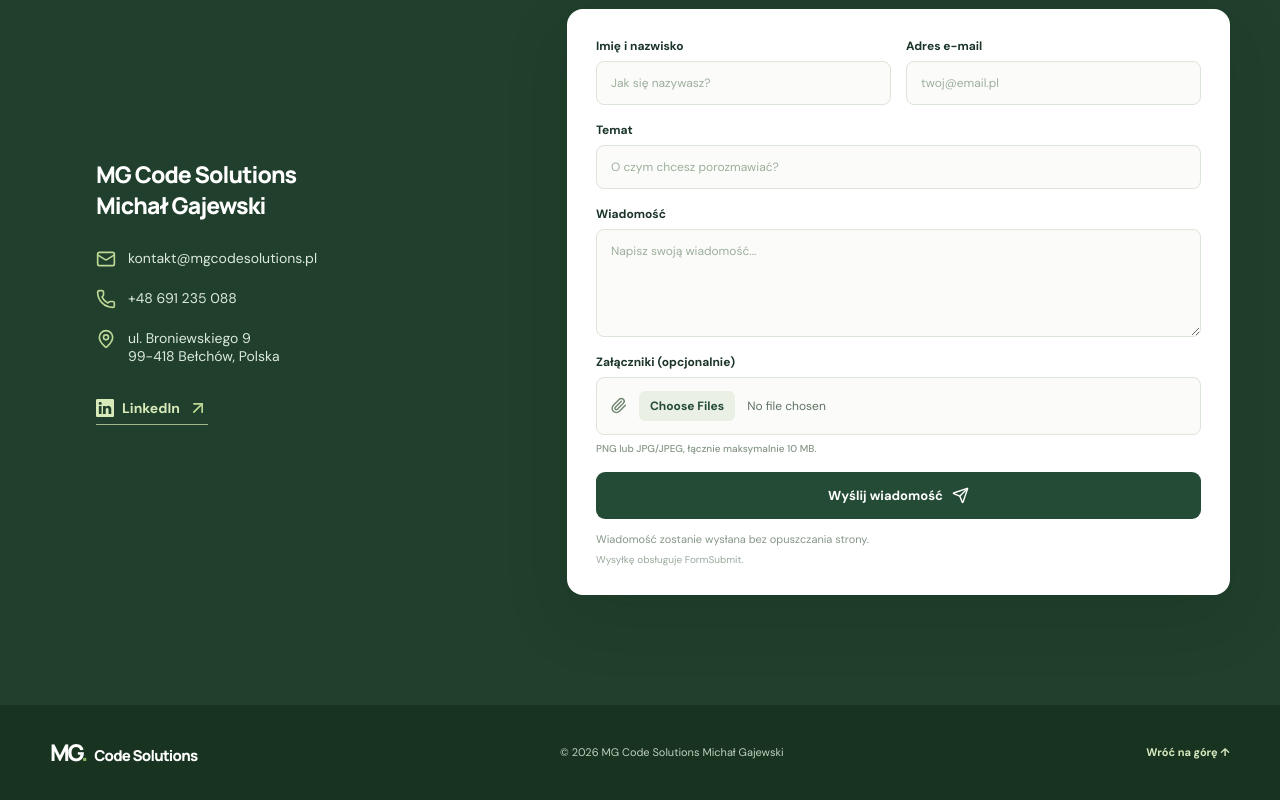
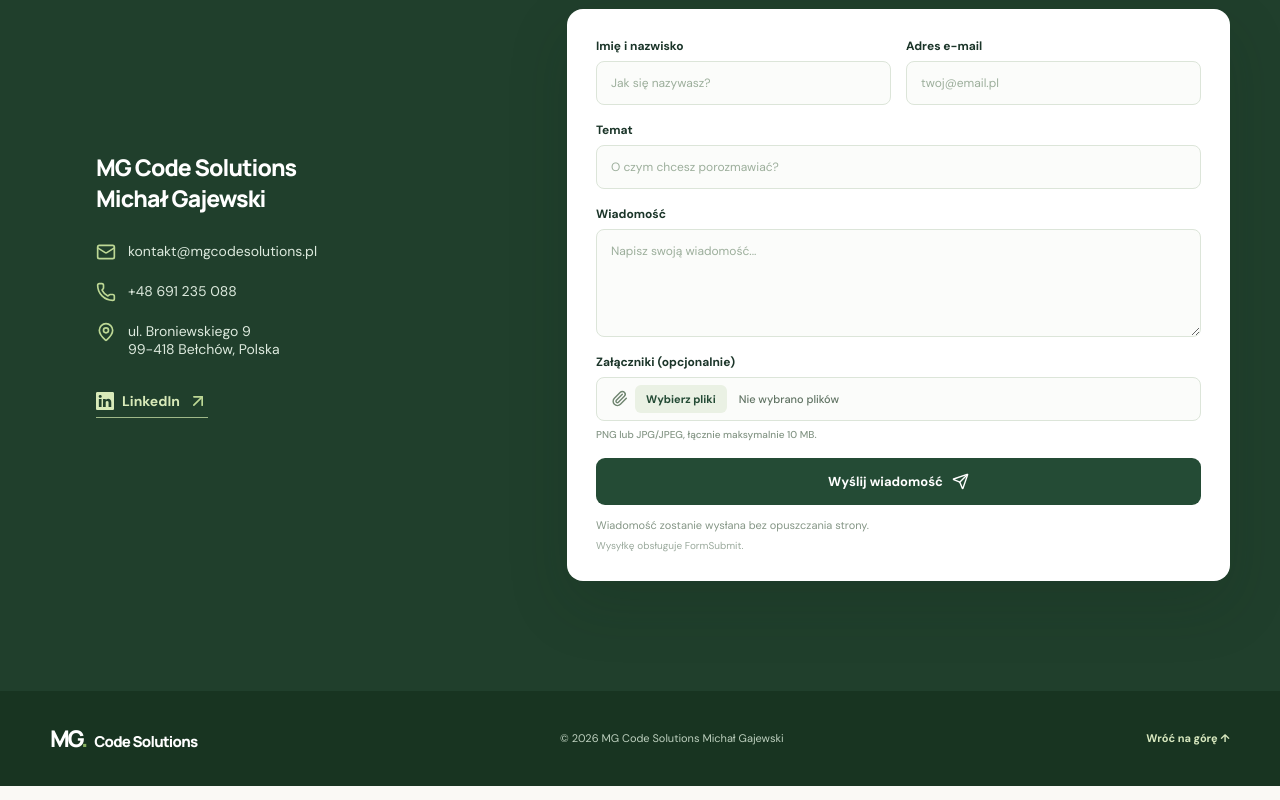
Before and after one commit to mgcodesolutionsmichalgajewski/portfolio, a React (Vite) app: page / in a window 1280 px wide. Shown: the part 4949-5749 px from the top of the page. Built offline with nearby package versions, Linux system fonts and the light colour scheme.

Commit message:
fix: localize attachment file picker

```diff
--- a/src/components/Contact.tsx
+++ b/src/components/Contact.tsx
@@ -9,6 +9,7 @@ export default function Contact() {
   const attachmentInputRef = useRef<HTMLInputElement>(null);
   const [sendStatus, setSendStatus] = useState<'idle' | 'sending' | 'sent' | 'error'>('idle');
   const [attachmentError, setAttachmentError] = useState('');
+  const [selectedAttachments, setSelectedAttachments] = useState<File[]>([]);
 
   const validateAttachments = (files: File[]) => {
     const selectedFiles = files.filter((file) => file.name);
@@ -164,11 +165,25 @@ export default function Contact() {
                   accept="image/png,image/jpeg,.png,.jpg,.jpeg"
                   multiple
                   onChange={(event) => {
-                    const error = validateAttachments(Array.from(event.currentTarget.files ?? []));
+                    const files = Array.from(event.currentTarget.files ?? []);
+                    const error = validateAttachments(files);
                     setAttachmentError(error);
-                    if (error) event.currentTarget.value = '';
+                    if (error) {
+                      event.currentTarget.value = '';
+                      setSelectedAttachments([]);
+                      return;
+                    }
+                    setSelectedAttachments(files);
                   }}
                 />
+                <span className="attachment-button-text">{t('contact.chooseFiles')}</span>
+                <span className="attachment-selection">
+                  {selectedAttachments.length === 0
+                    ? t('contact.noFilesSelected')
+                    : selectedAttachments.length === 1
+                      ? selectedAttachments[0].name
+                      : t('contact.selectedFilesCount', { count: selectedAttachments.length })}
+                </span>
               </span>
               <small>{t('contact.attachmentHint')}</small>
               {attachmentError && <span className="attachment-error">{attachmentError}</span>}
@@ -190,6 +205,7 @@ export default function Contact() {
               if (sendStatus !== 'sending') return;
               setSendStatus('sent');
               setAttachmentError('');
+              setSelectedAttachments([]);
               formRef.current?.reset();
               formRef.current
                 ?.querySelectorAll('.generated-attachment')
--- a/src/i18n/en.ts
+++ b/src/i18n/en.ts
@@ -127,6 +127,9 @@ export const en = {
     messagePlaceholder: 'Write your message...',
     attachment: 'Attachments (optional)',
     attachmentHint: 'PNG or JPG/JPEG, up to 10 MB in total.',
+    chooseFiles: 'Choose files',
+    noFilesSelected: 'No files selected',
+    selectedFilesCount: 'Selected files: {{count}}',
     attachmentTypeError: 'Only PNG and JPG/JPEG files are allowed.',
     attachmentSizeError: 'The total file size cannot exceed 10 MB.',
     deliveryFrame: 'Form delivery service response',
--- a/src/i18n/pl.ts
+++ b/src/i18n/pl.ts
@@ -127,6 +127,9 @@ export const pl = {
     messagePlaceholder: 'Napisz swoją wiadomość...',
     attachment: 'Załączniki (opcjonalnie)',
     attachmentHint: 'PNG lub JPG/JPEG, łącznie maksymalnie 10 MB.',
+    chooseFiles: 'Wybierz pliki',
+    noFilesSelected: 'Nie wybrano plików',
+    selectedFilesCount: 'Wybrane pliki: {{count}}',
     attachmentTypeError: 'Dozwolone są wyłącznie pliki PNG i JPG/JPEG.',
     attachmentSizeError: 'Łączny rozmiar plików nie może przekraczać 10 MB.',
     deliveryFrame: 'Odpowiedź usługi wysyłającej formularz',
--- a/src/styles.css
+++ b/src/styles.css
@@ -850,6 +850,13 @@ h2 {
   position: relative; /* Tworzy punkt odniesienia dla ikony spinacza. */
   display: flex; /* Pozwala polu pliku wykorzystać całą szerokość formularza. */
   align-items: center; /* Wyrównuje ikonę do środka kontrolki. */
+  min-width: 0; /* Pozwala skrócić długą nazwę pliku bez poszerzania formularza. */
+  min-height: 44px; /* Zachowuje wysokość zgodną z pozostałymi polami formularza. */
+  overflow: hidden; /* Utrzymuje niewidoczne pole i tekst wewnątrz zaokrąglonych krawędzi. */
+  border: 1px solid #dce5d9; /* Nadaje kontrolce takie samo obramowanie jak pozostałym polom. */
+  border-radius: 8px; /* Dopasowuje kształt wyboru plików do reszty formularza. */
+  background: #fbfcfa; /* Ujednolica tło kontrolki z polami tekstowymi. */
+  cursor: pointer; /* Informuje, że kliknięcie otwiera systemowy wybór plików. */
 }
 .attachment-control svg {
   position: absolute; /* Umieszcza ikonę wewnątrz pola bez zmiany jego szerokości. */
@@ -859,20 +866,39 @@ h2 {
   pointer-events: none; /* Pozwala kliknąć pole również bezpośrednio na ikonie. */
 }
 .attachment-control input {
-  padding-left: 42px; /* Zostawia miejsce na ikonę przed nazwą wybranego pliku. */
-  color: #607363; /* Zapewnia czytelny kolor nazwy załącznika. */
+  position: absolute; /* Nakłada natywne pole na całą własną kontrolkę wyboru plików. */
+  inset: 0; /* Rozciąga klikalne pole do wszystkich krawędzi kontrolki. */
+  z-index: 2; /* Utrzymuje natywny mechanizm wyboru plików nad warstwą wizualną. */
+  width: 100%; /* Pozwala kliknąć dowolne miejsce kontrolki. */
+  height: 100%; /* Obejmuje kliknięciem pełną wysokość kontrolki. */
+  padding: 0; /* Usuwa odstępy natywnego pola, które nie jest wizualnie wyświetlane. */
+  border: 0; /* Usuwa obramowanie natywnego pola ukrytego pod własnym wyglądem. */
+  opacity: 0; /* Ukrywa tekst generowany przez system i przeglądarkę. */
   cursor: pointer; /* Informuje kursorem o możliwości wyboru pliku. */
 }
-.attachment-control input::file-selector-button {
-  margin-right: 12px; /* Oddziela przycisk wyboru od nazwy pliku. */
-  padding: 7px 11px; /* Zapewnia wygodny obszar kliknięcia przycisku systemowego. */
-  border: 0; /* Usuwa domyślne obramowanie przycisku wyboru. */
+.attachment-button-text {
+  flex: none; /* Zachowuje pełną treść przycisku niezależnie od długości nazwy pliku. */
+  margin-left: 38px; /* Zostawia miejsce na ikonę spinacza po lewej stronie. */
+  padding: 7px 11px; /* Zapewnia tekstowi przycisku wygodny odstęp od krawędzi tła. */
   border-radius: 6px; /* Dopasowuje kształt przycisku do pozostałych kontrolek. */
   background: #eaf1e4; /* Wyróżnia akcję wyboru delikatnym zielonym tłem. */
   color: var(--green); /* Nadaje tekstowi przycisku firmowy kolor. */
-  font: inherit; /* Ujednolica krój pisma z resztą formularza. */
+  font-size: 11px; /* Utrzymuje krótki tekst akcji w kompaktowej skali. */
   font-weight: 800; /* Podkreśla interaktywny charakter przycisku. */
-  cursor: pointer; /* Informuje kursorem, że przycisk otwiera wybór pliku. */
+}
+.attachment-selection {
+  min-width: 0; /* Pozwala opisowi zmieścić się obok przycisku na wąskich ekranach. */
+  overflow: hidden; /* Ukrywa część bardzo długiej nazwy wychodzącą poza kontrolkę. */
+  padding: 0 12px; /* Oddziela nazwę pliku od przycisku oraz prawej krawędzi. */
+  color: #607363; /* Zapewnia czytelny, stonowany kolor informacji o wyborze. */
+  font-size: 11px; /* Dopasowuje wielkość opisu do pozostałych informacji formularza. */
+  font-weight: 500; /* Odróżnia opis wyboru od pogrubionego tekstu przycisku. */
+  text-overflow: ellipsis; /* Sygnalizuje skrócenie długiej nazwy wielokropkiem. */
+  white-space: nowrap; /* Utrzymuje opis wybranych plików w jednym wierszu. */
+}
+.attachment-control:focus-within {
+  border-color: #83ad70; /* Wyróżnia kontrolkę podczas obsługi klawiaturą. */
+  box-shadow: 0 0 0 3px #bddbaa55; /* Dodaje widoczny obrys fokusu zgodny z pozostałymi polami. */
 }
 .attachment-error {
   color: #ad3148; /* Wyróżnia błąd kontrastowym kolorem. */
```
